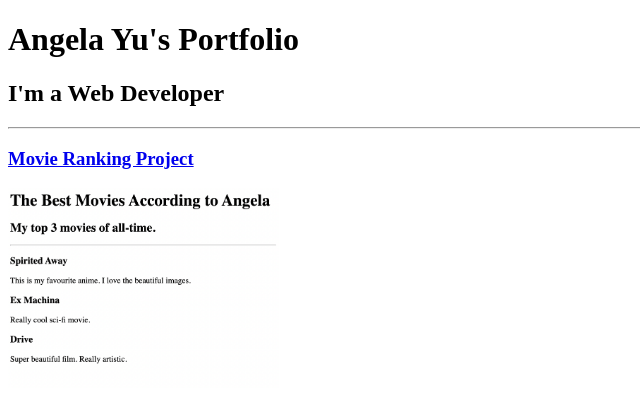
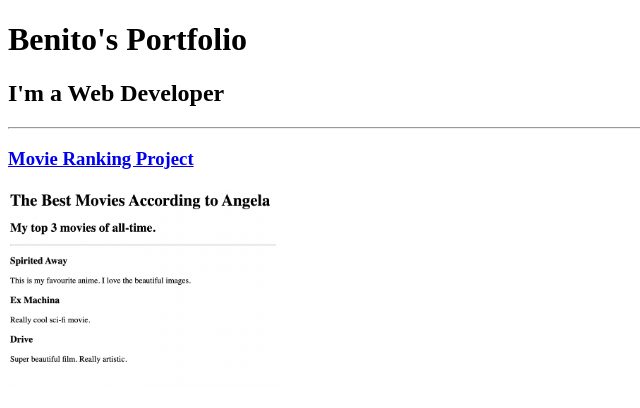
Before and after one commit to BenitoWotchero/plain, a plain HTML site: page index.html in a window 1280 px wide. Shown: the top 408 px of the page, without its empty margins (0-640 px from the left). Drawn offline with Linux system fonts and the light colour scheme.

Commit message:
Update index.html

```diff
--- a/index.html
+++ b/index.html
@@ -19,11 +19,11 @@ https://developer.mozilla.org/en-US/docs/Web/HTML/Element/img#attr-height -->
 
 <head>
   <meta charset="UTF-8">
-  <title>Angela's Portfolio</title>
+  <title>Benito's Portfolio</title>
 </head>
 
 <body>
-  <h1>Angela Yu's Portfolio</h1>
+  <h1>Benito's Portfolio</h1>
   <h2>I'm a Web Developer</h2>
   <hr />
   <h3><a href="./public/movie-ranking.html">Movie Ranking Project</a></h3>
```
